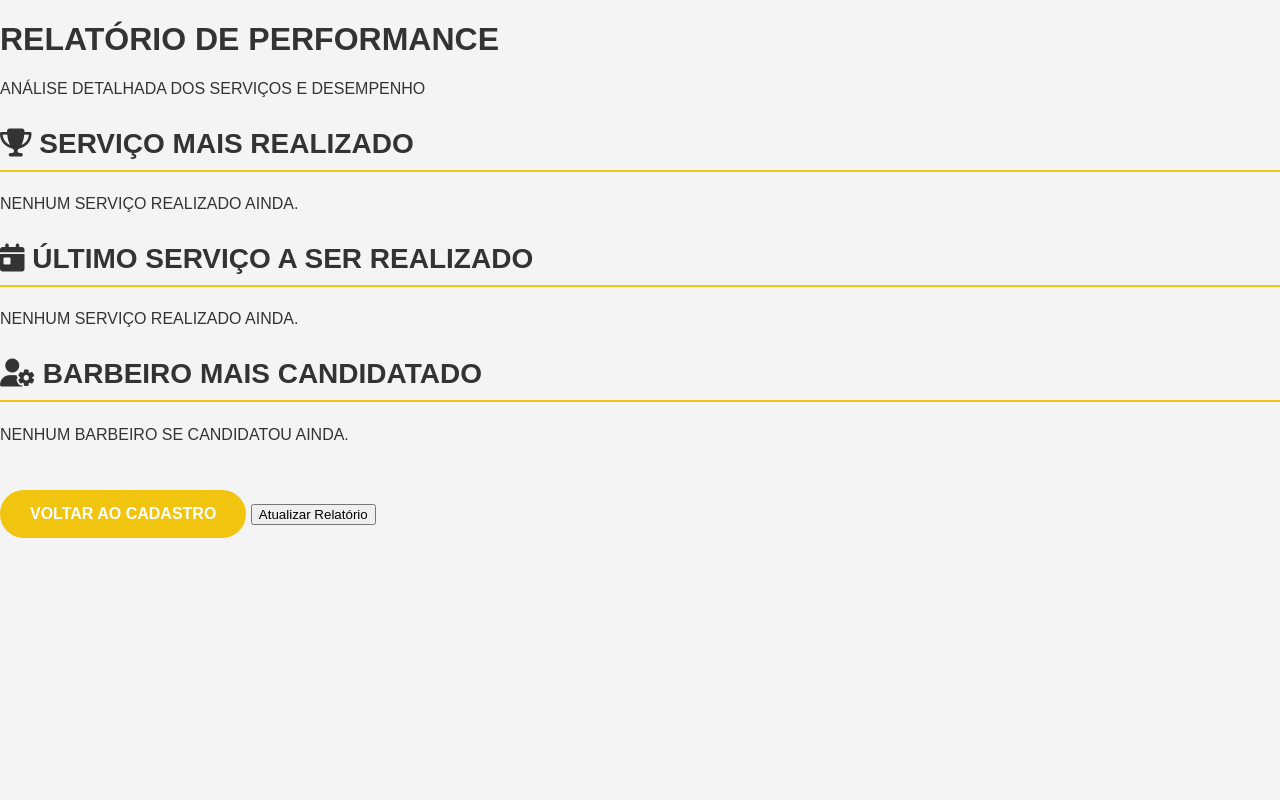
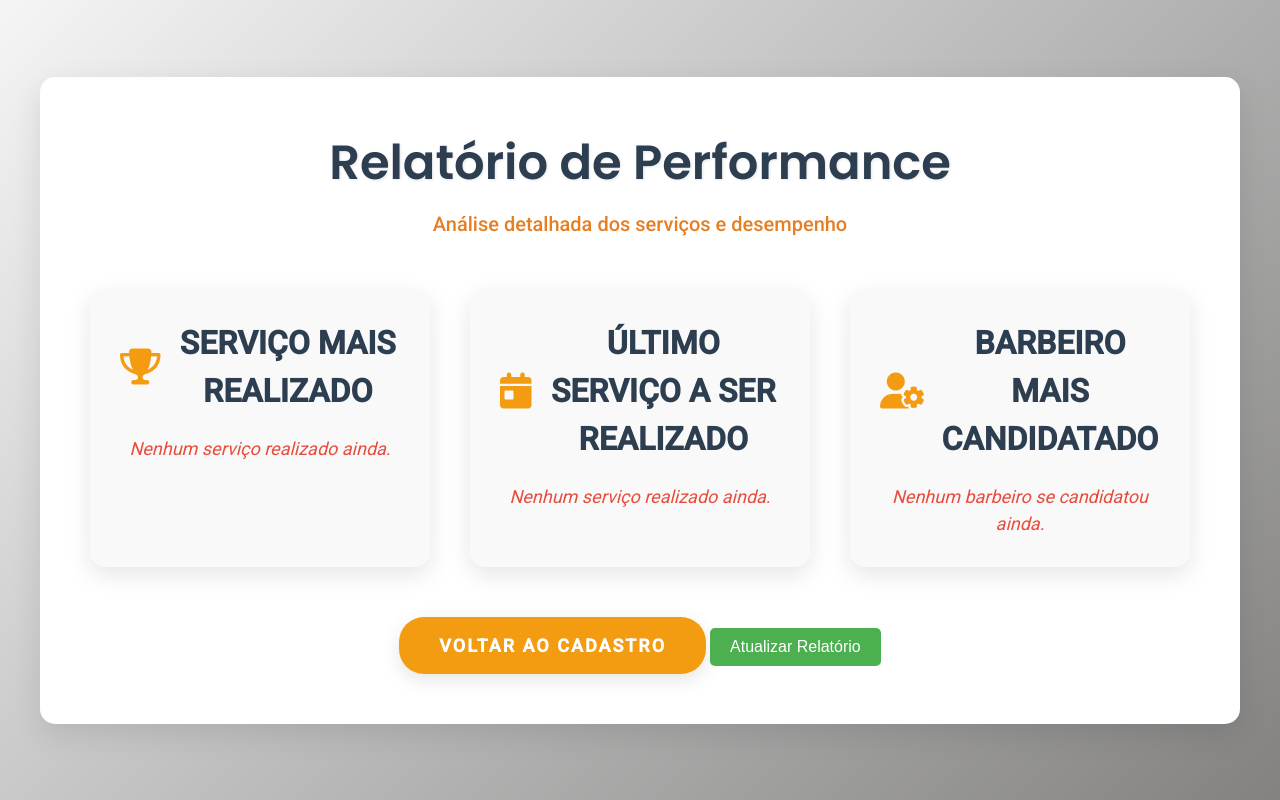
Before and after one commit to raulguiii/site-barbearia, a Flask app: template templates/relatorio.html in a window 1280 px wide. Run offline with Flask 3, Linux system fonts and the light colour scheme; the template is opened without the code that fills it, so the values that code supplies are empty; some libraries are stand-ins or nearby versions.

Commit message:
Update relatorio.css

```diff
--- a/static/css/relatorio.css
+++ b/static/css/relatorio.css
@@ -1,75 +1,178 @@
-body {
-    text-transform: uppercase;
-    font-family: 'Arial', sans-serif;
-    background-color: #f4f4f4;
-    color: #333;
+
+* {
     margin: 0;
     padding: 0;
+    box-sizing: border-box;
 }
 
-.titulo {
+body {
+    font-family: 'Roboto', sans-serif;
+    background: linear-gradient(135deg, #f5f5f5, #838281);
+    color: #333;
+    line-height: 1.5;
+    display: flex;
+    justify-content: center;
+    align-items: center;
+    height: 100vh;
+    overflow: hidden;
     text-align: center;
-    margin: 40px 0;
+}
+
+
+.relatorio-container {
+    background-color: #fff;
+    max-width: 1200px;
+    width: 100%;
+    margin: 30px;
+    padding: 50px;
+    border-radius: 15px;
+    box-shadow: 0 10px 30px rgba(0, 0, 0, 0.1);
+    animation: slideIn 0.7s ease-in-out;
+    position: relative;
+    z-index: 1;
+}
+
+
+@keyframes slideIn {
+    0% {
+        transform: translateY(-30px);
+        opacity: 0;
+    }
+    100% {
+        transform: translateY(0);
+        opacity: 1;
+    }
+}
+
+
+.header h1 {
+    font-family: 'Poppins', sans-serif;
+    font-size: 48px;
+    font-weight: bold;
+    color: #2c3e50;
+    margin-bottom: 10px;
+    text-shadow: 1px 1px 3px rgba(0, 0, 0, 0.1);
+}
+
+
+.subtitulo {
+    font-size: 20px;
+    font-weight: 500;
+    color: #e67e22;
+    margin-top: 10px;
+}
+
+
+.content {
+    display: grid;
+    grid-template-columns: repeat(auto-fill, minmax(300px, 1fr));
+    gap: 40px;
+    margin-top: 50px;
+}
+
+
+.card {
+    background: #fff;
+    border-radius: 15px;
+    padding: 30px;
+    box-shadow: 0 8px 25px rgba(0, 0, 0, 0.1);
+    transition: transform 0.3s, box-shadow 0.3s ease;
+    background: #f9f9f9;
+}
+
+.card:hover {
+    transform: translateY(-10px);
+    box-shadow: 0 15px 30px rgba(0, 0, 0, 0.15);
+}
+
+
+.card-title {
+    font-size: 32px;
+    font-weight: bold;
+    color: #2c3e50;
+    margin-bottom: 20px;
+    display: flex;
+    align-items: center;
+    text-transform: uppercase;
+}
+
+
+.card-title i {
+    margin-right: 15px;
+    color: #f39c12;
     font-size: 36px;
+}
+
+
+.card-info {
+    font-size: 18px;
+    color: #7f8c8d;
+}
+
+.card-info strong {
+    font-weight: bold;
     color: #f39c12;
 }
 
-.container {
-    width: 90%;
-    max-width: 1200px;
-    margin: auto;
-    padding: 40px;
-    background: white;
-    border-radius: 12px;
-    box-shadow: 0 4px 20px rgba(0, 0, 0, 0.1);
+
+.info {
+    font-size: 18px;
+    color: #e74c3c;
+    font-style: italic;
 }
 
-h2 {
-    margin-top: 30px;
-    font-size: 28px;
-    color: #333;
-    border-bottom: 2px solid #f1c40f;
-    padding-bottom: 10px;
-}
 
-table {
-    width: 100%;
-    border-collapse: collapse;
-    margin-bottom: 30px;
-}
-
-th, td {
-    padding: 15px;
-    text-align: left;
-    border: 1px solid #ddd;
-    transition: background-color 0.3s;
-}
-
-th {
-    background-color: #f1c40f;
-    color: #000;
-    font-weight: bold;
-}
-
-tr:hover {
-    background-color: #f9f9f9;
+footer {
+    margin-top: 50px;
 }
 
 .btn-voltar {
     display: inline-block;
-    margin-top: 30px;
-    padding: 15px 30px;
-    background-color: #f1c40f;
+    padding: 15px 40px;
+    background-color: #f39c12;
     color: #fff;
     text-decoration: none;
+    font-size: 18px;
+    font-weight: 600;
     border-radius: 25px;
-    font-weight: bold;
-    text-align: center;
-    transition: background-color 0.3s, transform 0.2s;
+    text-transform: uppercase;
+    transition: all 0.3s ease;
+    box-shadow: 0 6px 20px rgba(0, 0, 0, 0.1);
+    letter-spacing: 2px;
 }
 
 .btn-voltar:hover {
-    background-color: #000;
-    color: #f1c40f;
+    background-color: #e67e22;
     transform: scale(1.05);
+    box-shadow: 0 8px 25px rgba(0, 0, 0, 0.15);
 }
+
+
+.wow {
+    animation: fadeIn 1s ease-out forwards;
+}
+
+@keyframes fadeIn {
+    0% {
+        opacity: 0;
+        transform: translateY(20px);
+    }
+    100% {
+        opacity: 1;
+        transform: translateY(0);
+    }}
+
+.btn-atualizar {
+        background-color: #4CAF50;
+        color: white;
+        padding: 10px 20px;
+        font-size: 16px;
+        border: none;
+        border-radius: 5px;
+        cursor: pointer;
+        margin-top: 10px;
+    }
+
+.btn-atualizar:hover {
+        background-color: #45a049;
+    }
```
